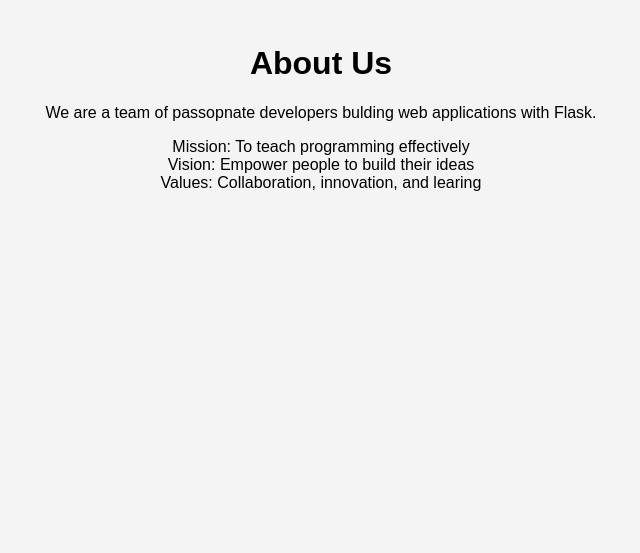
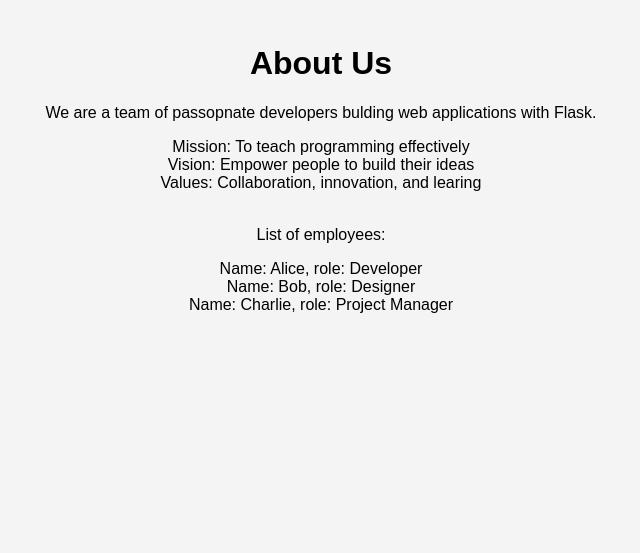
Before and after one commit to ac1ra/flask_api_practicum, a Flask app: page /about in a window 1280 px wide. Shown: the part 64-617 px from the top of the page, without its empty margins (319-959 px from the left). Run offline with Flask 3, Linux system fonts and the light colour scheme.

Commit message:
update files

```diff
--- a/app/routes.py
+++ b/app/routes.py
@@ -1,15 +1,28 @@
 from flask import render_template, request, redirect, url_for
 from app import app
+from datetime import datetime
+import locale
 
 
 @app.route("/")
 def form():
-    return render_template("home.html")
+    locale.setlocale(locale.LC_ALL, 'ru_RU')
+
+    current_time = datetime.now()
+    return render_template("home.html", current_time_html=current_time)
 
 
 @app.route("/about")
 def about():
-    return render_template("about.html")
+    team_members = [
+        {'name': 'Alice', 'role': 'Developer'},
+        {'name': 'Bob', 'role': 'Designer'},
+        {'name': 'Charlie', 'role': 'Project Manager'}
+    ]
+    return render_template("about.html", team_members_html=team_members)
+
+
+dict_storage = {'name': "Alex", 'email': "alex@al.com"}
 
 
 @app.route("/contact")
@@ -25,6 +38,6 @@ def submit():
         email = request.form.get("email")
         text = request.form.get("text")
 
-        return render_template("contact.html", name=name, email=email, text=text, message_check=message_check)
+        return render_template("page.html", name_html=name, email_html=email, text_html=text, message_check_html=message_check, dict_storage_html=dict_storage)
     else:
         return redirect(url_for("/contact"))
--- a/app/templates/about.html
+++ b/app/templates/about.html
@@ -5,5 +5,9 @@
 <p>We are a team of passopnate developers bulding web applications with Flask.</p>
 <label>Mission: To teach programming effectively</label><br>
 <label>Vision: Empower people to build their ideas</label><br>
-<label>Values: Collaboration, innovation, and learing</label>
+<label>Values: Collaboration, innovation, and learing</label><br><br>
+<p>List of employees:</p>
+{%for member in team_members_html%}
+<label>Name: {{member.name}}, role: {{member.role}}</label><br>
+{%endfor%}
 {% endblock %}
--- a/app/templates/home.html
+++ b/app/templates/home.html
@@ -6,4 +6,9 @@
 <div class="image-block">
     <img src="{{url_for('static', filename='img/logo.png')}}" alt="logo">
 </div>
+<div class="datetime-block">
+    <p>Сегодня: {{current_time_html.strftime("%A") | capitalize}}, {{current_time_html.strftime("%B %d, %Y, %X") |
+        capitalize}}
+    </p>
+</div>
 {% endblock %}
```
Also changed, not shown: app/templates/page.html (added, +9 -0 lines).
